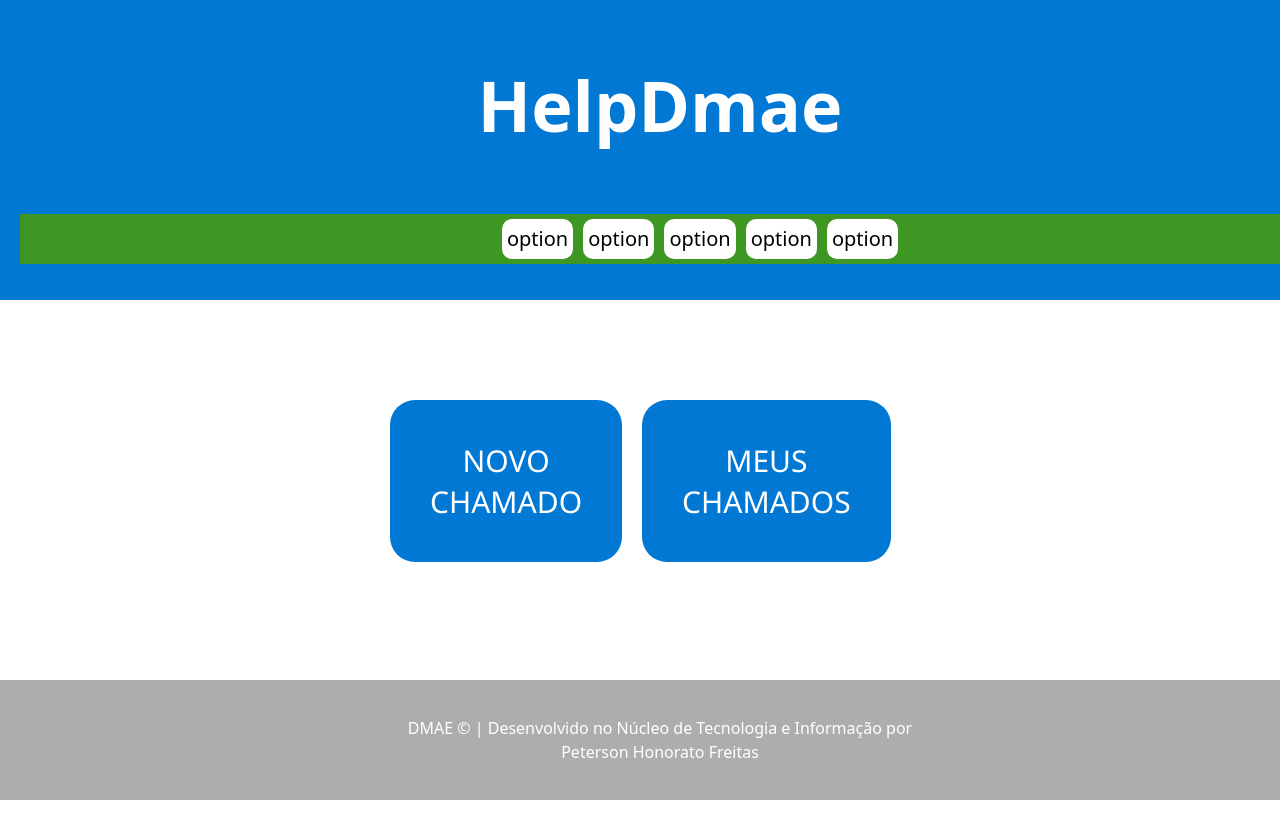
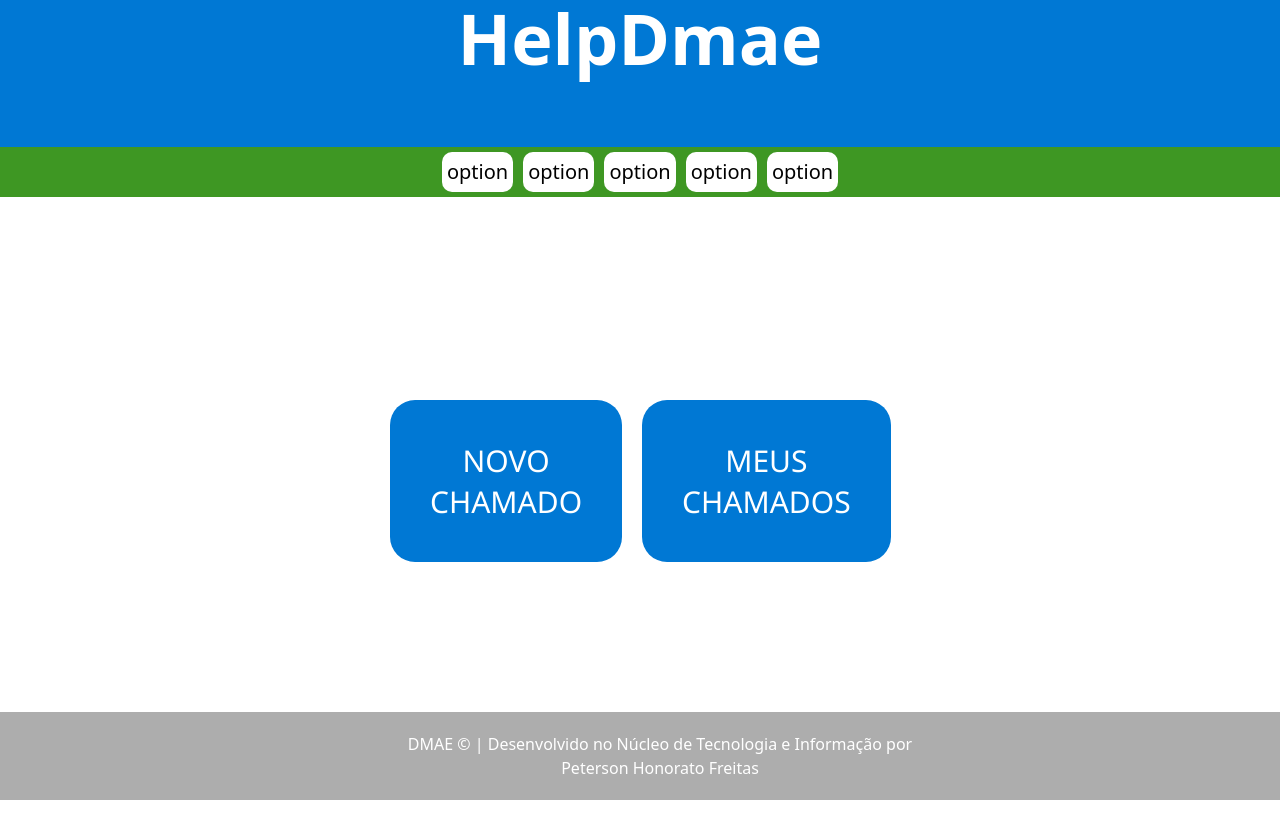
Before and after one commit to peterson2005/HelpDmae, a React (Vite) app in the folder vite-project/: page / in a window 1280 px wide. Shown: the top 838 px of the page. Built offline with nearby package versions, Linux system fonts and the light colour scheme.

Commit message:
corrigindo margin

```diff
--- a/vite-project/src/pages/Home.css
+++ b/vite-project/src/pages/Home.css
@@ -1,9 +1,13 @@
+
+* {
+    margin: 0;
+    padding: 0;
+}
 
 .header-home {
     text-align: center;
     color: white;
     background-color: #0078D4;
-    padding: 20px;
     position: fixed;
     top: 0;
     left: 0;
@@ -67,7 +71,7 @@ body {
     color: white;
     padding: 40px;
     border: none;
-    font-size: 30px;
+    font-size: px;
 }
 
 
```
